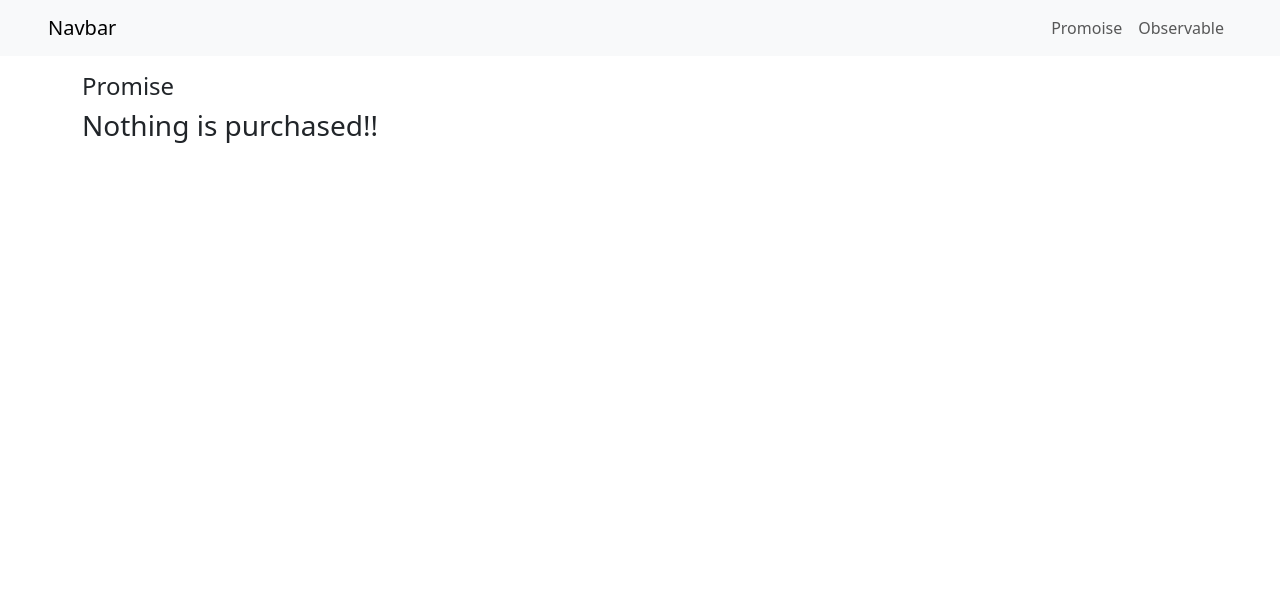
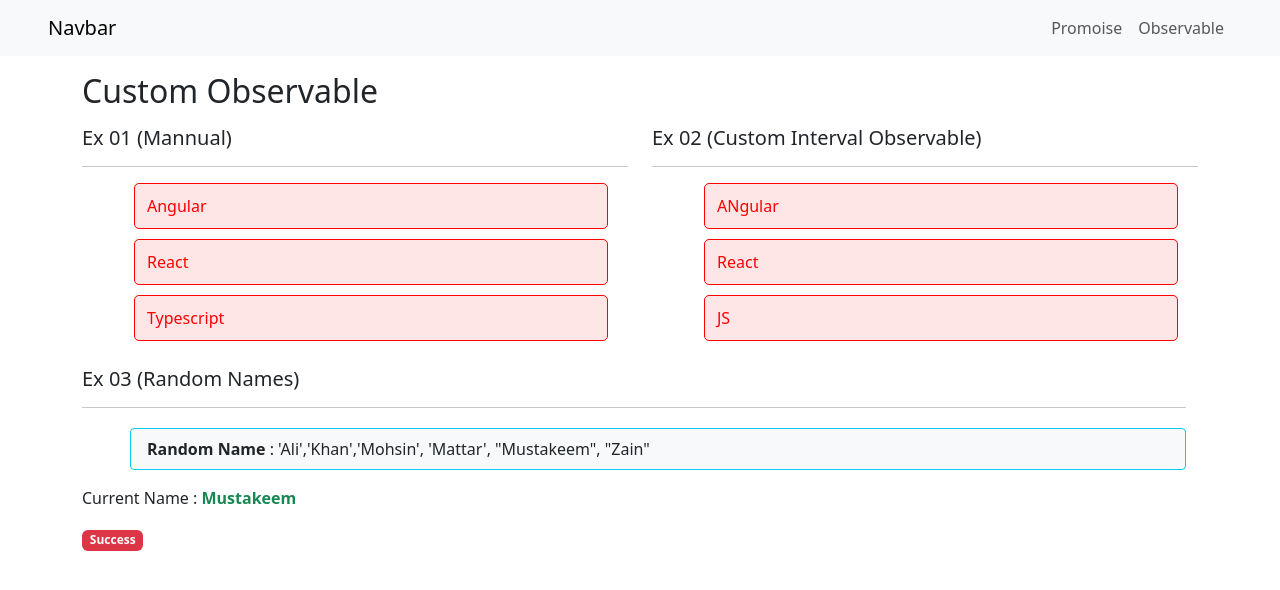
Before and after one commit to s0haibzafar/RxjsConcept, an Angular app: page /observable/custome in a window 1280 px wide. Before the commit this address led to /promoise. Shown: the top 590 px of the page. Built offline with nearby package versions, Linux system fonts and the light colour scheme.

Commit message:
Implement Custom Observable (#5)
* WIP Custom Obs

* Add style into global css file

* Adjust service

* Set Ui for custome obs

* Implement Custome observable

* Add 2 examples of custome observable

```diff
--- a/src/app/app-routing.module.ts
+++ b/src/app/app-routing.module.ts
@@ -7,6 +7,7 @@ import { FromEventComponent } from './nobservable/from-event/from-event.componen
 import { IntervalComponent } from './nobservable/interval/interval.component';
 import { OfFromComponent } from './nobservable/of-from/of-from.component';
 import { ToarrayComponent } from './nobservable/toarray/toarray.component';
+import { CustomeComponent } from './nobservable/custome/custome.component';
 
 
 const routes: Routes = [
@@ -38,6 +39,10 @@ const routes: Routes = [
         path: 'toArray',
         component: ToarrayComponent,
       },
+      {
+        path: 'custome',
+        component: CustomeComponent,
+      },
     ]
   },
   {
--- a/src/app/app.module.ts
+++ b/src/app/app.module.ts
@@ -13,6 +13,7 @@ import { ItemCardComponent } from './components/item-card/item-card.component';
 import { IntervalComponent } from './nobservable/interval/interval.component';
 import { OfFromComponent } from './nobservable/of-from/of-from.component';
 import { ToarrayComponent } from './nobservable/toarray/toarray.component';
+import { CustomeComponent } from './nobservable/custome/custome.component';
 
 @NgModule({
   declarations: [
@@ -25,7 +26,8 @@ import { ToarrayComponent } from './nobservable/toarray/toarray.component';
     ItemCardComponent,
     IntervalComponent,
     OfFromComponent,
-    ToarrayComponent
+    ToarrayComponent,
+    CustomeComponent
   ],
   imports: [
     // NgbModule,
--- a/src/app/appServices/design-utility.service.ts
+++ b/src/app/appServices/design-utility.service.ts
@@ -14,4 +14,11 @@ export class DesignUtilityService {
     document.getElementById(containerId)?.appendChild(el);
   }
 
+  printLi(i: string, containerId: string) {
+    let el = document.createElement('li');
+    el.innerText = i;
+
+    document.getElementById(containerId)?.appendChild(el);
+  }
+
 }
--- a/src/app/components/item-card/item-card.component.html
+++ b/src/app/components/item-card/item-card.component.html
@@ -1,4 +1,4 @@
-<div class="card shadow border-info">
+<div class="card shadow border-info mb-4">
     <div class="card-header p-5">
         <div class="d-flex  justify-content-center">
             <button class="btn btn-info" routerLink="/observable/{{ navigateLink }}"  >
--- /dev/null
+++ b/src/app/nobservable/custome/custome.component.html
@@ -0,0 +1,45 @@
+<div class="my-3">
+    <h2 class="my-3">Custom Observable </h2>
+
+    <div class="row">
+        <div class="col-md-6">
+            <!--  -->
+            <h5>Ex 01 (Mannual)</h5>
+            <hr>
+            <ul [ngClass]="techStatus=='completed'? 'complete': techStatus == 'error'? 'error' : '' " class="techList "
+                id="elContainer">
+            </ul>
+
+            <!--  -->
+        </div>
+        <div class="col-md-6">
+            <!--  -->
+            <h5>Ex 02 (Custom Interval Observable)</h5>
+            <hr>
+            <ul [ngClass]="techStatus2=='completed'? 'complete': techStatus2 == 'error'? 'error' : '' " class="techList"
+                id="elContainer1">
+            </ul>
+
+            <!--  -->
+        </div>
+
+        <div class="col-md-12 pt-3 pe-4">
+            <h5>Ex 03 (Random Names)</h5>
+            <hr>
+            <div class="pt-1 ps-5">
+                <p class="border border-info rounded-1 bg-light py-2 px-3"><strong>Random Name </strong>:
+                    'Ali','Khan','Mohsin', 'Mattar', "Mustakeem", "Zain"</p>
+            </div>
+            <p>Current Name : <strong class="text-success">{{name}}</strong></p>
+            <span
+            class="badge "
+            [ngClass]="techStatus3 =='completed'? 'bg-success': techStatus3 == 'error'? 'bg-danger' : 'bg-info' ">
+            Success
+             </span>
+        </div>
+
+
+    </div>
+
+
+</div>
--- /dev/null
+++ b/src/app/nobservable/custome/custome.component.ts
@@ -0,0 +1,147 @@
+import { Component, OnDestroy, OnInit } from '@angular/core';
+import { Observable, Subscription } from 'rxjs';
+import { DesignUtilityService } from 'src/app/appServices/design-utility.service';
+
+@Component({
+  selector: 'app-custome',
+  templateUrl: './custome.component.html',
+  styleUrls: ['./custome.component.css']
+})
+export class CustomeComponent implements OnInit, OnDestroy {
+
+  subscribtion !: Subscription;
+  subscribtion3 !: Subscription;
+  techStatus !: unknown;
+  techStatus2 !: unknown;
+  techStatus3 !: unknown;
+  name !: string;
+  constructor(private designUtilityService: DesignUtilityService) { }
+
+  ngOnInit(): void {
+    //example 01 (Mannual)
+    const cusObs1 = new Observable(observer => {
+
+      setTimeout(() => {
+        observer.next('Angular');
+      }, 1000)
+
+      setTimeout(() => {
+        observer.next('React');
+        // observer.complete();
+      }, 2000)
+
+      setTimeout(() => {
+        observer.next('Typescript');
+        observer.error(new Error('Limit Exceed 3'))
+        // this.techStatus = 'error';
+      }, 3000)
+
+      setTimeout(() => {
+        observer.next('Node');
+      }, 4000)
+
+      setTimeout(() => {
+        observer.next('Ruby');
+        // observer.complete()
+        // this.techStatus = "completed";
+      }, 5000)
+      // observer.error()
+      // observer.complete()
+    });
+
+    cusObs1.subscribe(res => {
+      // console.log(res);
+      this.designUtilityService.printLi(res as string, 'elContainer')
+    },
+      (error) => {
+        this.techStatus = 'error';
+      },
+      () => {
+        this.techStatus = "completed";
+
+      }
+    );
+
+    //example 02 (custome)
+    const Arr1 = ["ANgular", "React", "JS", ".NEt"];
+    const cusObs2 = new Observable(obsever => {
+
+      let count = 0
+
+      setInterval(() => {
+        obsever.next(Arr1[count])
+        count++;
+
+        if (count > 2) {
+          obsever.error();
+          // this.techStatus2 = ""
+        }
+
+        if (count > 3) {
+          obsever.complete();
+        }
+
+      }, 1000)
+    });
+
+    this.subscribtion = cusObs2.subscribe(res => {
+      // console.log(res);
+      this.designUtilityService.printLi(res as string, 'elContainer1')
+    },
+      (error) => {
+        this.techStatus2 = 'error';
+      },
+      () => {
+        this.techStatus2 = "completed";
+
+      }
+
+    )
+
+    //example 03 (Random name)
+    const Arr2 = ['Ali','Khan','Mohsin', 'Mattar', "Mustakeem", "Zain"];
+
+    const cusObs3 = new Observable(obsever => {
+
+      let count = 0
+
+      setInterval(() => {
+        obsever.next(Arr2[count])
+        count++;
+
+        if (count > 4) {
+          obsever.error(new Error('Limit Exceed 3'));
+          // this.techStatus2 = ""
+        }
+
+        if (count > 5) {
+          obsever.complete();
+        }
+
+      }, 1000)
+    });
+
+    this.subscribtion3 = cusObs3.subscribe(res => {
+      console.log(res);
+      this.name=res as string;
+    },
+      (err) => {
+        this.techStatus3 = 'error';
+        // console.log(err, this.techStatus3)
+      },
+      () => {
+        this.techStatus3 = "completed";
+
+      }
+
+    )
+
+
+  }
+
+  ngOnDestroy(): void {
+    this.subscribtion.unsubscribe();
+    this.subscribtion3.unsubscribe();
+  }
+
+}
--- a/src/app/nobservable/list/list.component.html
+++ b/src/app/nobservable/list/list.component.html
@@ -13,6 +13,9 @@
         <div class="col-md-3">
             <app-item-card title="ToArray" navigateLink="/toArray"></app-item-card>
         </div>
+        <div class="col-md-3">
+            <app-item-card title="Custom Obs" navigateLink="/custome"></app-item-card>
+        </div>
         <div class="col-md-3"></div>
         <div class="col-md-3"></div>
     </div>
--- a/src/styles.css
+++ b/src/styles.css
@@ -1 +1,26 @@
 /* You can add global styles to this file, and also import other style files */
+ul.techList {
+    list-style-type: none;
+    margin: 0;
+    border: 0;
+}
+
+ul.techList li {
+    background: #f8f8f8;
+    border: 1px solid #ddd;
+    margin: 10px 20px;
+    padding: 10px 12px;
+    border-radius: 5px;
+}
+
+ul.techList.error li {
+    color: red;
+    background: rgb(255 230 230);
+    border-color: red;
+}
+
+ul.techList.complete li {
+    color: green;
+    background: rgb(208, 248, 148);
+    border-color: green;
+}
```
Also changed, not shown: src/app/nobservable/custome/custome.component.css (added).
